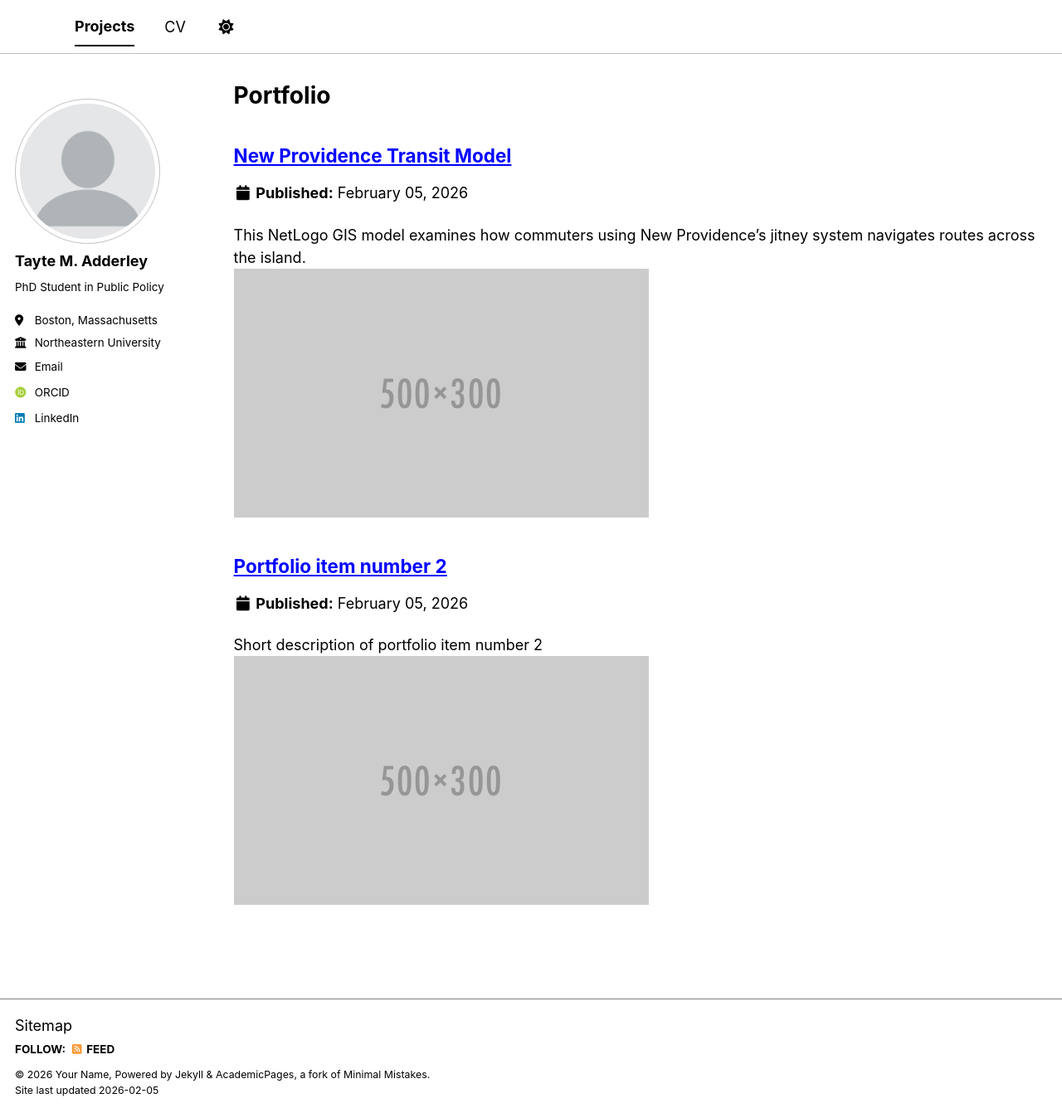
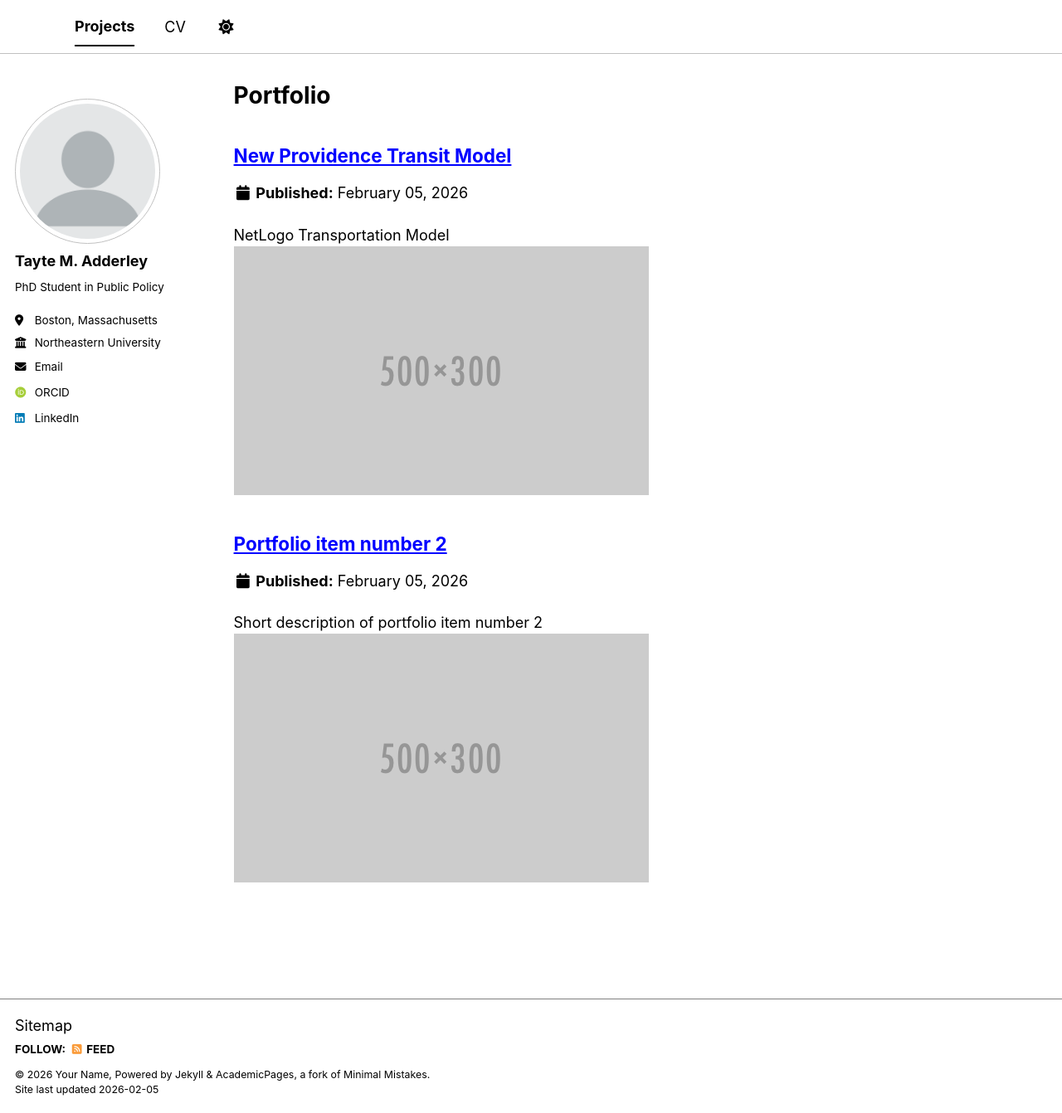
Before and after one commit to tayteadderley/tayteadderley.github.io, a Jekyll site: the page built from _pages/portfolio.html, in a window 1280 px wide and 1342 px high. Shown: the whole window at 83% size. Built offline with Jekyll 4.4.1, drawn with Linux system fonts in a browser that asks for light colours; some web fonts are replaced; a script bundle is joined from its source files by our own code; library files that are not in the unit come from our copies.

Commit message:
Update portfolio-1.md

```diff
--- a/_portfolio/portfolio-1.md
+++ b/_portfolio/portfolio-1.md
@@ -1,6 +1,6 @@
 ---
 title: "New Providence Transit Model"
-excerpt: "This NetLogo GIS model examines how commuters using New Providence's jitney system navigates routes across the island.<br/><img src='/images/500x300.png'>"
+excerpt: "NetLogo Transportation Model <br/><img src='/images/500x300.png'>"
 collection: portfolio
 ---
 New Providence's public transportation system is formal yet informal. The Road Traffic Act 1967 designed a system where private jitney operators compete with each other for fares. During my undergraduate career, I relied on this system heavily. I arrived where I need to but not without the occasional safety concerns. Drawing on those experiences, I have always been interested in designing a better system. This modelling effort is an attempt to understand how the system functions.
```
